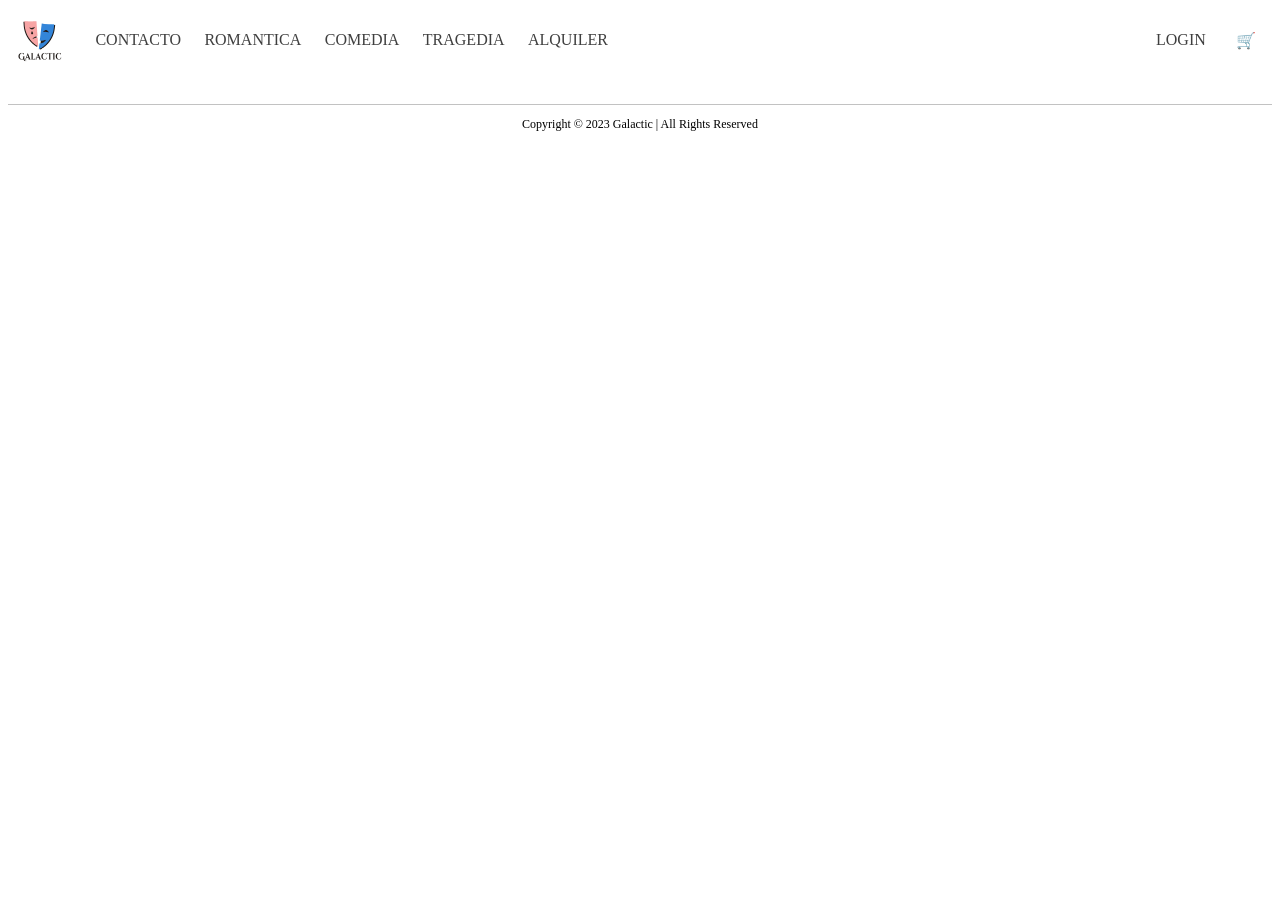
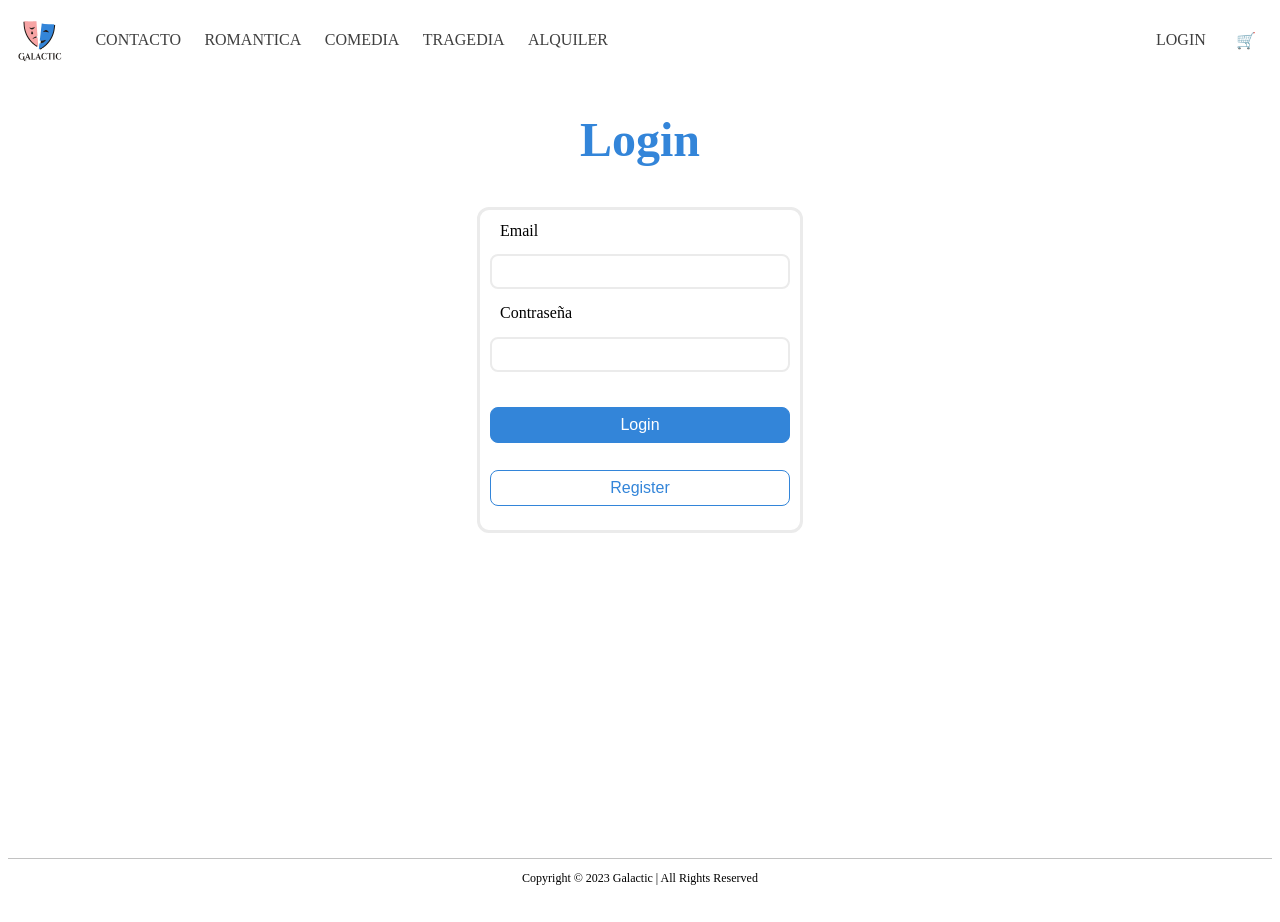
Before and after one commit to a24958/FrontTeatro, a Vue app: page /login in a window 1280 px wide. Before the commit the page ends 800 px from the top, so only its background shows below. Built offline with nearby package versions, Linux system fonts and the light colour scheme.

Commit message:
Create the LoginView with all it´s components and included in router file

```diff
--- a/src/components/Header.vue
+++ b/src/components/Header.vue
@@ -21,7 +21,7 @@ const menuFunctions = menuFunctionsStore();
                 </ul>
             </li>
             <li class="nav-item link"><RouterLink to="/rent">ALQUILER</RouterLink></li>
-            <li class="nav-item" id="login"><a href="#">LOGIN</a></li>
+            <li class="nav-item" id="login"><RouterLink to="/login">LOGIN</RouterLink></li>
             <li class="nav-item" id="carrito"><a href="#">CARRITO</a></li>
         </ul>
     </header>
@@ -36,7 +36,7 @@ const menuFunctions = menuFunctionsStore();
                 <RouterLink to="/rent">ALQUILER</RouterLink>
             </div>
             <div id="Der">
-                <a href="#">LOGIN</a>
+                <RouterLink to="/login">LOGIN</RouterLink>
                 <a href="#">🛒</a>
             </div>
         </nav>
--- /dev/null
+++ b/src/components/loginViewComponents/LoginForm.vue
@@ -0,0 +1,115 @@
+<script setup lang="ts">
+import { RouterLink } from 'vue-router'
+</script>
+
+<template>
+    <section class="login-section">
+        <h1>Login</h1>
+        <form class="login-formulario">
+            <label for="email">Email</label>
+            <input type="text" id="email" name="email" required>
+
+            <label for="contraseña">Contraseña</label>
+            <input type="text" id="contraseña" name="contraseña" required>
+
+            <button id="primary">
+              <RouterLink to="/">Login</RouterLink>
+            </button>
+            <button id="secondary"><a href="/register">Register</a></button>
+        </form>
+    </section>
+</template>
+
+<style scoped>
+.login-formulario #primary {
+    padding: 8px;
+    background-color: #3385D9;
+    width: 350px;
+    color: white;
+    font-size: 16px;
+    border-radius: 8px;
+    border-width: 1px;
+    border-style: solid;
+    border-color: #3385D9;
+    margin-top: 12px;
+    margin-bottom: 48px;
+}
+
+.login-formulario #primary a {
+  text-decoration: none;
+  color: white;
+}
+
+.login-formulario #secondary {
+  padding: 8px;
+  width: 350px;
+  background-color: white;
+  color: #3385D9;
+  font-size: 16px;
+  border-radius: 8px;
+  border-width: 1px;
+  border-style: solid;
+  border-color: #3385D9;
+  margin-top: 12px;
+  margin-bottom: 48px;
+}
+
+.login-formulario #secondary a {
+  text-decoration: none;
+  color: #3385D9;
+}
+
+.login-formulario {
+  display: flex;
+  flex-direction: column;
+  align-items: center;
+  justify-content: space-between;
+  width: 320px;
+  height: 320px;
+  border-color: #EBEBEB;
+  border-style: solid;
+  border-radius: 12px;
+}
+.login-formulario label, .login-formulario input {
+  margin-top: 12px;
+  display: flex;
+  flex-direction: row;
+  align-items: start;
+  width: 280px;
+}
+.login-formulario input {
+  border-radius: 8px;
+  border-style: solid;
+  border-color: #EBEBEB;
+  padding: 8px;
+}
+.login-formulario input:focus {
+  border: 1px solid #3385D9;
+}
+.login-formulario #primary {
+  width: 300px;
+  margin-top: 32px;
+  margin-bottom: 24px;
+}
+.login-formulario #secondary {
+  width: 300px;
+  margin-top: 0px;
+  margin-bottom: 24px;
+}
+.login-section {
+  display: flex;
+  flex-direction: column;
+  align-items: center;
+  margin-bottom: 300px;
+}
+.login-section h1 {
+  color: #3385D9;
+  font-size: 48px;
+}
+
+@media screen and (min-width: 800px) {
+  .login-section{
+    margin-bottom: 325px;
+  }
+}
+</style>
--- a/src/router/index.ts
+++ b/src/router/index.ts
@@ -3,6 +3,7 @@ import HomeView from '../views/HomeView.vue'
 import ContactView from '../views/ContactView.vue'
 import RentView from '../views/RentView.vue'
 import IntranteView from '../views/IntranetView.vue'
+import LoginView from '../views/LoginView.vue'
 
 const router = createRouter({
   history: createWebHistory(import.meta.env.BASE_URL),
@@ -39,6 +40,14 @@ const router = createRouter({
         showHeader: false,
       }
     },
+    {
+      path: '/login',
+      name: 'login',
+      component: LoginView,
+      meta:{
+        showHeader: true,
+      }
+    },
   ]
 })
 
--- a/src/stores/storeMenuFunctions.ts
+++ b/src/stores/storeMenuFunctions.ts
@@ -14,7 +14,7 @@ export const menuFunctionsStore = defineStore('menuFunctions', () => {
         const alquiler = document.querySelector('.alquilar-section') as HTMLElement;
         const contacto = document.querySelector('.contacto-section') as HTMLElement;
         // const obras = document.querySelector('.obras-section') as HTMLElement;
-        // const login = document.querySelector('.login-section') as HTMLElement;
+        const login = document.querySelector('.login-section') as HTMLElement;
         // const asientos = document.querySelector('.asientos-section') as HTMLElement;
         // const carrito = document.querySelector('.carrito-h1') as HTMLElement;
 
@@ -23,13 +23,13 @@ export const menuFunctionsStore = defineStore('menuFunctions', () => {
                 alquiler.style.marginTop = '220px';
             } else if (location.includes('/contact')) {
                 contacto.style.marginTop = '220px';
-            } /*else if (location.includes('-')) {
+            /*} else if (location.includes('-')) {
                 asientos.style.marginTop = '220px';
             } else if (location.includes('/obras')) {
-                obras.style.marginTop = '220px';
+                obras.style.marginTop = '220px';*/
             } else if (location.includes('/login')) {
                 login.style.marginTop = '220px';
-            } else if (location.includes('/carrito')) {
+            } /*else if (location.includes('/carrito')) {
                 carrito.style.marginTop = '220px';
             } */else {
                 slider.style.marginTop = '220px';
@@ -39,13 +39,13 @@ export const menuFunctionsStore = defineStore('menuFunctions', () => {
                 alquiler.style.marginTop = '0px';
             } else if (location.includes('/contact')) {
                 contacto.style.marginTop = '0px';
-            } /*else if (location.includes('-')) {
+            /*} else if (location.includes('-')) {
                 asientos.style.marginTop = '0px';
             } else if (location.includes('/obras')) {
-                obras.style.marginTop = '0px';
+                obras.style.marginTop = '0px';*/
             } else if (location.includes('/login')) {
                 login.style.marginTop = '0px';
-            } else if (location.includes('/carrito')) {
+            } /*else if (location.includes('/carrito')) {
                 carrito.style.marginTop = '0px';
             } */else {
                 slider.style.marginTop = '0px';
@@ -68,7 +68,7 @@ export const menuFunctionsStore = defineStore('menuFunctions', () => {
         const alquiler = document.querySelector('.alquilar-section') as HTMLElement;
         const contacto = document.querySelector('.contacto-section') as HTMLElement;
         // const obras = document.querySelector('.obras-section') as HTMLElement;
-        // const login = document.querySelector('.login-section') as HTMLElement;
+        const login = document.querySelector('.login-section') as HTMLElement;
         // const asientos = document.querySelector('.asientos-section') as HTMLElement;
         // const carrito = document.querySelector('.carrito-h1') as HTMLElement;
 
@@ -77,13 +77,13 @@ export const menuFunctionsStore = defineStore('menuFunctions', () => {
                 alquiler.style.marginTop = '350px';
             } else if (location.includes('/contact')) {
                 contacto.style.marginTop = '350px';
-            } /*else if (location.includes('-')) {
+            /*} else if (location.includes('-')) {
                 asientos.style.marginTop = '350px';
             } else if (location.includes('/obras')) {
-                obras.style.marginTop = '350px';
+                obras.style.marginTop = '350px';*/
             } else if (location.includes('/login')) {
                 login.style.marginTop = '350px';
-            } else if (location.includes('/carrito')) {
+            } /*else if (location.includes('/carrito')) {
                 carrito.style.marginTop = '350px';
             }*/ else {
                 slider.style.marginTop = '350px';
@@ -93,13 +93,13 @@ export const menuFunctionsStore = defineStore('menuFunctions', () => {
                 alquiler.style.marginTop = '220px';
             } else if (location.includes('/contact')) {
                 contacto.style.marginTop = '220px';
-            } /*else if (location.includes('-')) {
+            /*} else if (location.includes('-')) {
                 asientos.style.marginTop = '220px';
             } else if (location.includes('/obras')) {
-                obras.style.marginTop = '220px';
+                obras.style.marginTop = '220px';*/
             } else if (location.includes('/login')) {
                 login.style.marginTop = '220px';
-            } else if (location.includes('/carrito')) {
+            } /*else if (location.includes('/carrito')) {
                 carrito.style.marginTop = '220px';
             } */else {
                 slider.style.marginTop = '220px';
--- /dev/null
+++ b/src/views/LoginView.vue
@@ -0,0 +1,11 @@
+<script setup lang="ts">
+import LoginForm from '../components/loginViewComponents/LoginForm.vue'
+</script>
+
+<template>
+    <LoginForm></LoginForm>
+</template>
+
+<style scoped>
+
+</style>
```
